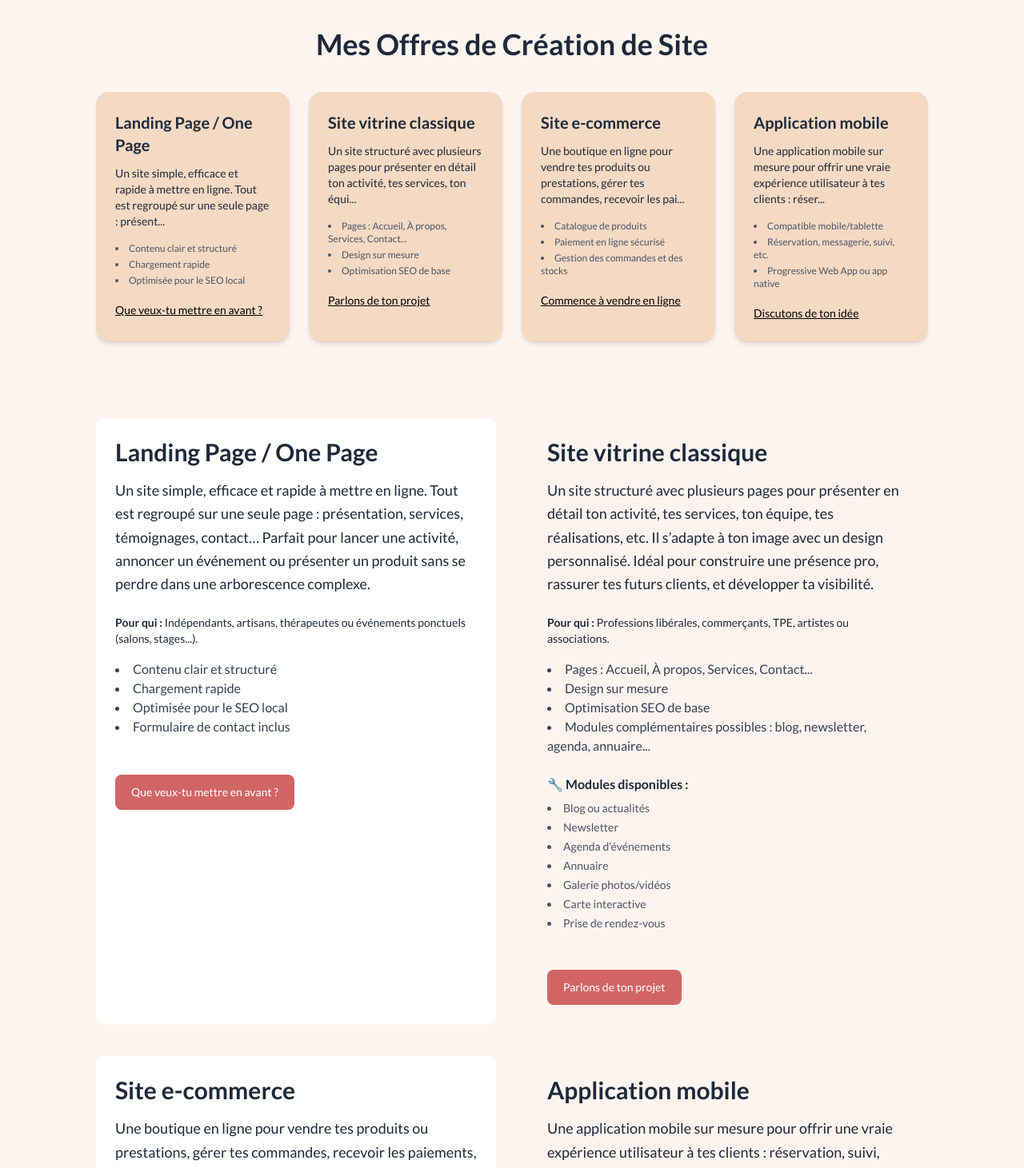
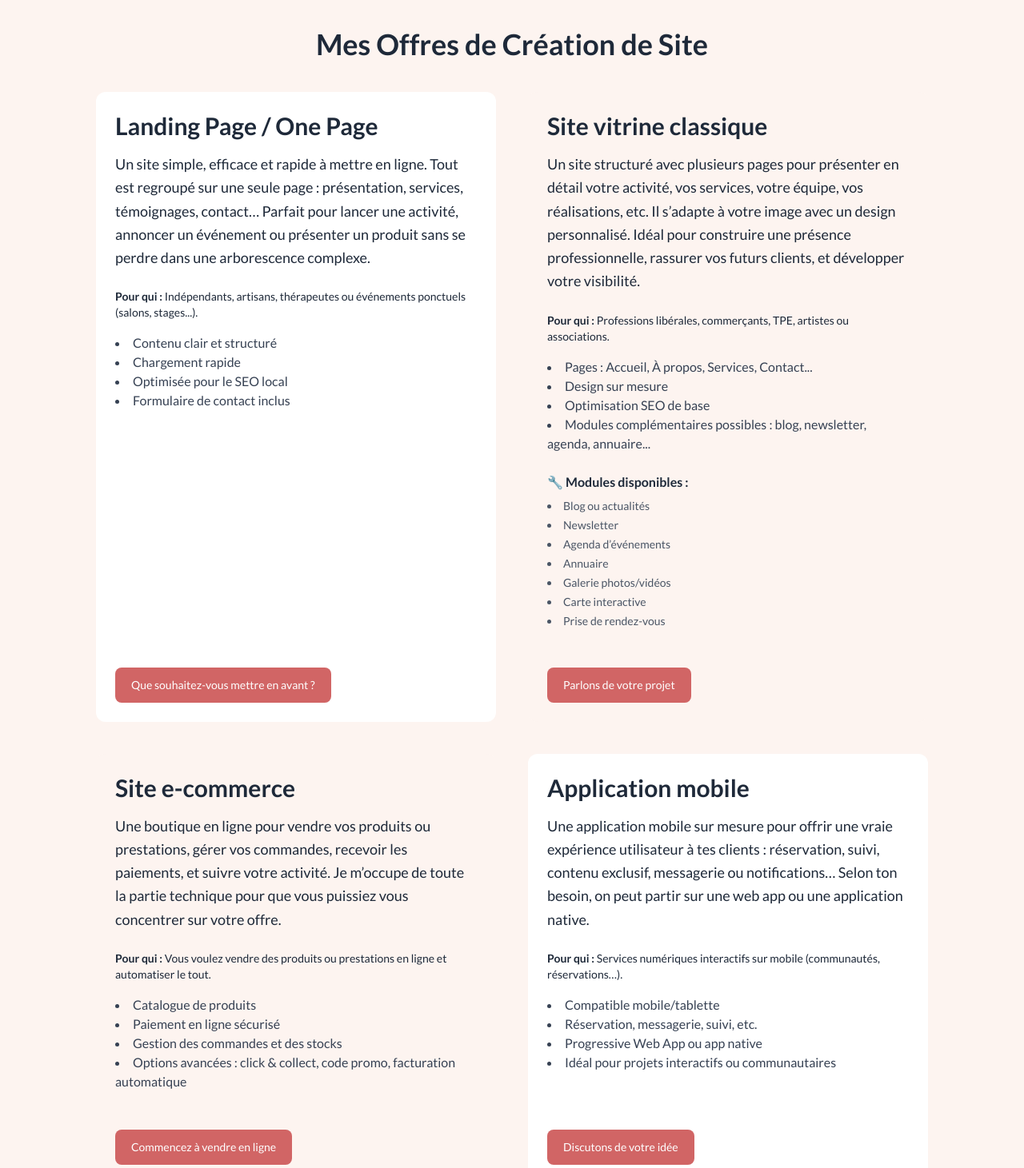
Before and after one commit to CyrThoDev/portfolio, a Next.js app: page /prestations in a window 1280 px wide. Shown: the part 180-1641 px from the top of the page at 80% size. Built offline with nearby package versions, Linux system fonts and the light colour scheme.

Commit message:
Page offre mise à jour

```diff
--- a/src/app/prestations/page.tsx
+++ b/src/app/prestations/page.tsx
@@ -42,33 +42,33 @@ const offers: Offer[] = [
       "Optimisée pour le SEO local",
       "Formulaire de contact inclus",
     ],
-		cta: "Que veux-tu mettre en avant ?",
+    cta: "Que souhaitez-vous mettre en avant ?",
   },
   {
     title: "Site vitrine classique",
     color: "bg-[#F4D9C3]",
     description:
-			"Un site structuré avec plusieurs pages pour présenter en détail ton activité, tes services, ton équipe, tes réalisations, etc. Il s’adapte à ton image avec un design personnalisé. Idéal pour construire une présence pro, rassurer tes futurs clients, et développer ta visibilité.",
+      "Un site structuré avec plusieurs pages pour présenter en détail votre activité, vos services, votre équipe, vos réalisations, etc. Il s’adapte à votre image avec un design personnalisé. Idéal pour construire une présence professionnelle, rassurer vos futurs clients, et développer votre visibilité.",
     points: [
       "Pages : Accueil, À propos, Services, Contact...",
       "Design sur mesure",
       "Optimisation SEO de base",
       "Modules complémentaires possibles : blog, newsletter, agenda, annuaire...",
     ],
-		cta: "Parlons de ton projet",
+    cta: "Parlons de votre projet",
   },
   {
     title: "Site e-commerce",
     color: "bg-[#F4D9C3]",
     description:
-			"Une boutique en ligne pour vendre tes produits ou prestations, gérer tes commandes, recevoir les paiements, et suivre ton activité. Je m’occupe de toute la partie technique pour que tu puisses te concentrer sur ton offre.",
+      "Une boutique en ligne pour vendre vos produits ou prestations, gérer vos commandes, recevoir les paiements, et suivre votre activité. Je m’occupe de toute la partie technique pour que vous puissiez vous concentrer sur votre offre.",
     points: [
       "Catalogue de produits",
       "Paiement en ligne sécurisé",
       "Gestion des commandes et des stocks",
       "Options avancées : click & collect, code promo, facturation automatique",
     ],
-		cta: "Commence à vendre en ligne",
+    cta: "Commencez à vendre en ligne",
   },
   {
     title: "Application mobile",
@@ -81,7 +81,7 @@ const offers: Offer[] = [
       "Progressive Web App ou app native",
       "Idéal pour projets interactifs ou communautaires",
     ],
-		cta: "Discutons de ton idée",
+    cta: "Discutons de votre idée",
   },
 ];
 
@@ -92,34 +92,29 @@ export default function OffresPage() {
 				Mes Offres de Création de Site
 			</h1>
 
-			<section className="w-full max-w-6xl mx-auto grid md:grid-cols-2 lg:grid-cols-4 gap-6 mb-24">
-				{offers.map((offer, index) => (
-					<a key={index} href={`#offer-${index}`} className="block">
-						<OfferCard {...offer} />
-					</a>
-				))}
-			</section>
+
 			<div className="grid grid-cols-1 md:grid-cols-2 gap-10">
   {offers.map((offer, index) => {
-					const isEven = index % 2 === 0;
     const row = Math.floor(index / 2);
     const col = index % 2;
 
-					const desktopColor =
-						col === 0
-							? row % 2 === 0
-								? "bg-white"
-								: "bg-[#fdf4f0]"
-							: row % 2 === 0
-								? "bg-[#fdf4f0]"
-								: "bg-white";
+    // 🎯 Damier desktop
+    const isWhiteDesktop =
+      (row % 2 === 0 && col === 0) ||
+      (row % 2 === 1 && col === 1);
 
-					const mobileColor = isEven ? "bg-white" : "bg-[#fdf4f0]";
+    const desktopColor = isWhiteDesktop
+      ? "md:bg-white"
+      : "md:bg-[#fdf4f0]";
+
+    // 📱 Alternance mobile simple
+    const mobileColor =
+      index % 2 === 0 ? "bg-white" : "bg-[#fdf4f0]";
 
     return (
       <div
         key={index}
-							className={`${mobileColor} md:${desktopColor} rounded-xl flex flex-col h-full`}
+        className={`${mobileColor} ${desktopColor} rounded-xl flex flex-col h-full`}
       >
         <OfferDetailCard
           offer={offer}
--- a/src/components/OfferDetailCard.tsx
+++ b/src/components/OfferDetailCard.tsx
@@ -13,20 +13,22 @@ export default function OfferDetailCard({
   return (
     <div className={`p-6 ${bgColor} flex flex-col h-full`}>
       <div
-				className={`grid  gap-8 items-start ${
+        className={`grid gap-8 h-full items-stretch ${
           reverse ? "md:[&>*:first-child]:order-last" : ""
         }`}
       >
         {/* Colonne texte */}
-				<div className="flex flex-col h-full">
+        <div className="flex flex-col h-full min-h-0">
+          {/* ✅ Tout le contenu prend la place dispo */}
+          <div className="flex-1 min-h-0">
             <h2 className="text-3xl font-bold mb-4">{offer.title}</h2>
             <p className="mb-6 leading-relaxed text-lg">{offer.description}</p>
 
             {/* Pour qui */}
             {offer.title.includes("Landing") && (
               <p className="mb-4 text-sm">
-							<strong>Pour qui :</strong> Indépendants, artisans, thérapeutes ou
-							événements ponctuels (salons, stages...).
+                <strong>Pour qui :</strong> Indépendants, artisans, thérapeutes
+                ou événements ponctuels (salons, stages...).
               </p>
             )}
             {offer.title.includes("vitrine") && (
@@ -37,7 +39,7 @@ export default function OfferDetailCard({
             )}
             {offer.title.includes("e-commerce") && (
               <p className="mb-4 text-sm">
-							<strong>Pour qui :</strong> Tu veux vendre des produits ou
+                <strong>Pour qui :</strong> Vous voulez vendre des produits ou
                 prestations en ligne et automatiser le tout.
               </p>
             )}
@@ -72,9 +74,10 @@ export default function OfferDetailCard({
                 </ul>
               </div>
             )}
+          </div>
 
-					{/* CTA en bas */}
-					<div className="mt-auto pt-6">
+          {/* ✅ CTA collé en bas */}
+          <div className="pt-6">
             <Link
               href="https://calendly.com/cyriellethomas-siteweb/30min"
               target="_blank"
```
Lines whose indentation alone changed are shown as unchanged.
